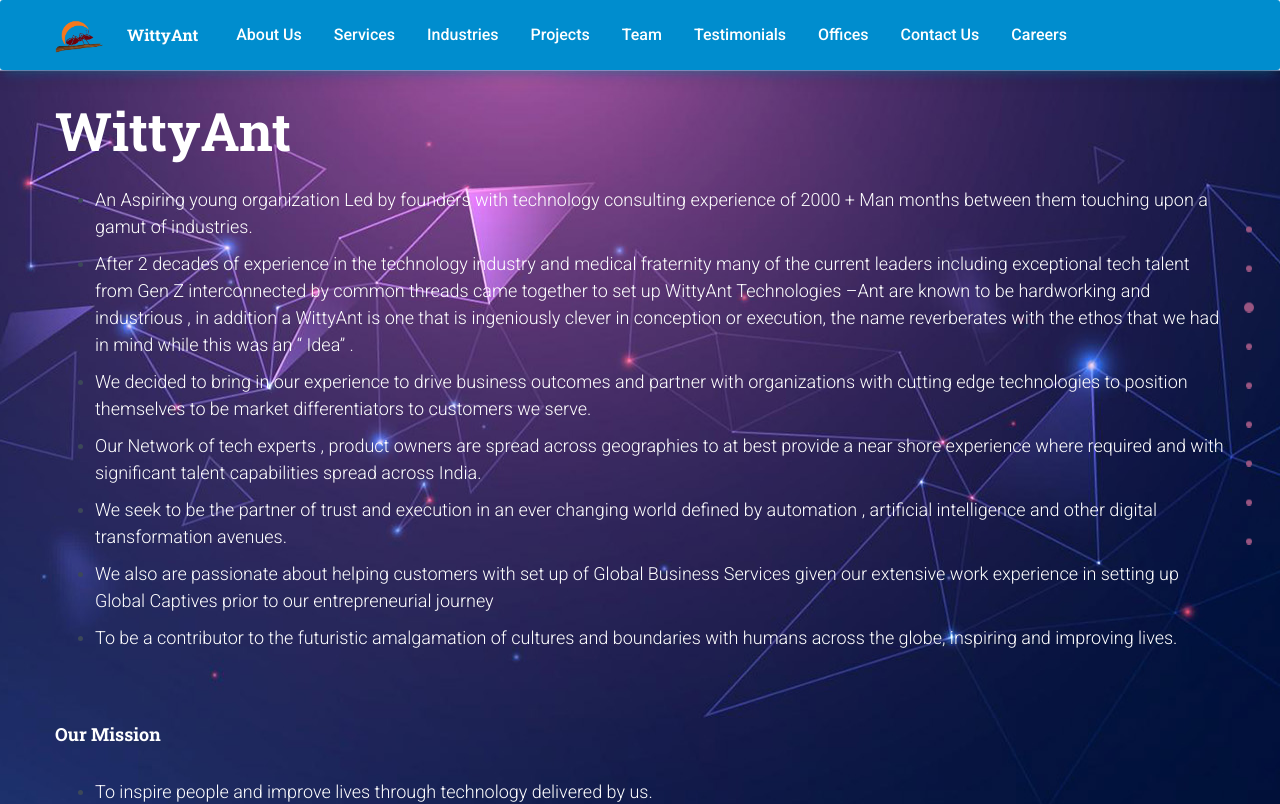
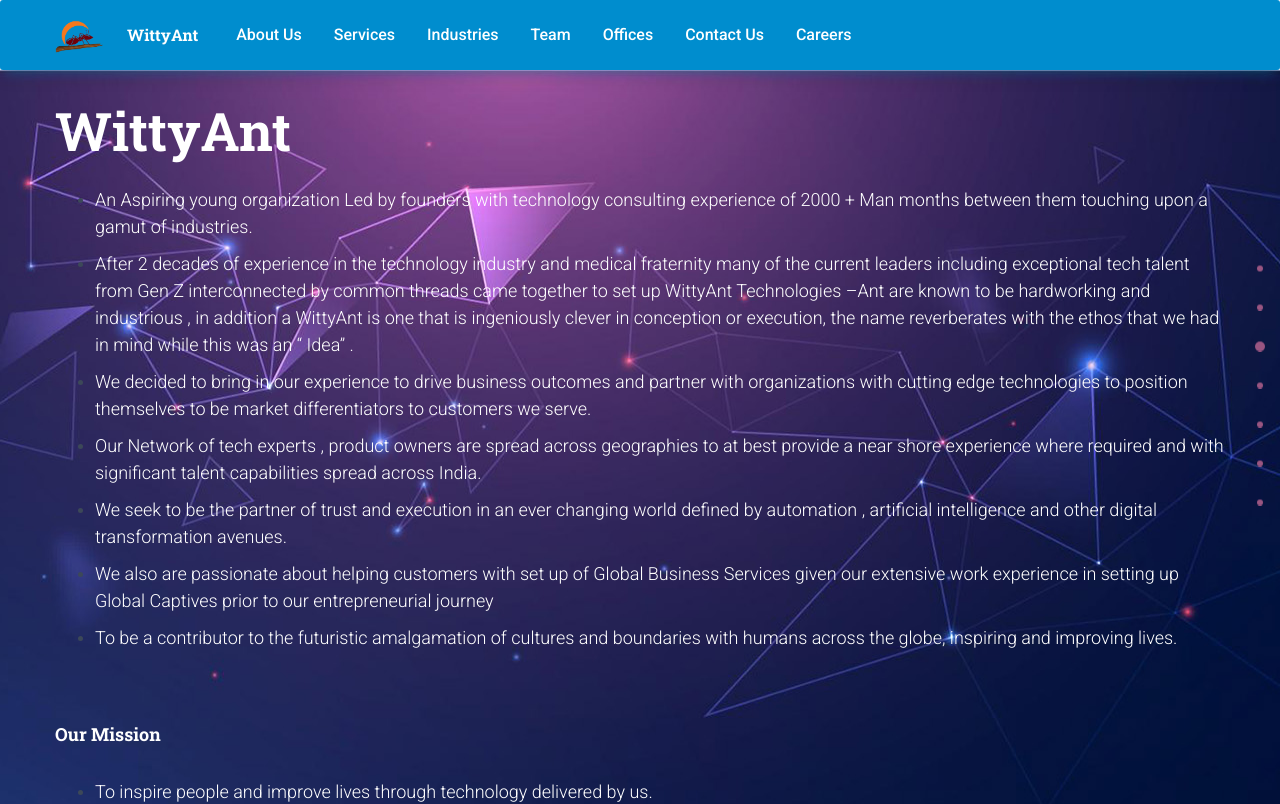
Before and after one commit to appsdevpreneur/wittyant, a Next.js app: page /sections in a window 1280 px wide. Shown: the top 804 px of the page. Built offline with nearby package versions, Linux system fonts and the light colour scheme.

Commit message:
OMMNTED TESTIMONIALS - PROJECTS ACCOMPLISHED SECTIONS

```diff
--- a/components/Header/HeaderLinks.js
+++ b/components/Header/HeaderLinks.js
@@ -135,22 +135,14 @@
           Industries
         </a>
       </Link>
-      {/* <Link href="/sections#technology">
-        <a
-          className={classes.dropdownLink}
-          onClick={(e) => smoothScroll(e, "technology")}
-        >
-          Technology
-        </a>
-      </Link> */}
-      <Link href="/sections#projects">
+      {/* <Link href="/sections#projects">
         <a
           className={classes.dropdownLink}
           onClick={(e) => smoothScroll(e, "projects")}
         >
           Projects
         </a>
-      </Link>
+      </Link> */}
       <Link href="/sections#teams">
         <a
           className={classes.dropdownLink}
@@ -159,14 +151,14 @@
           Team
         </a>
       </Link>
-      <Link href="/sections#testimonials">
+      {/* <Link href="/sections#testimonials">
         <a
           className={classes.dropdownLink}
           onClick={(e) => smoothScroll(e, "testimonials")}
         >
           Testimonials
         </a>
-      </Link>
+      </Link> */}
       <Link href="/sections#offices">
         <a
           className={classes.dropdownLink}
--- a/pages-sections/sections-page/SectionProjects.js
+++ b/pages-sections/sections-page/SectionProjects.js
@@ -14,12 +14,8 @@
 // core components
 import GridContainer from "/components/Grid/GridContainer.js";
 import GridItem from "/components/Grid/GridItem.js";
-import NavPills from "/components/NavPills/NavPills.js";
 import Card from "/components/Card/Card.js";
 import CardBody from "/components/Card/CardBody.js";
-import CardHeader from "/components/Card/CardHeader.js";
-import Button from "/components/CustomButtons/Button.js";
-import Muted from "/components/Typography/Muted.js";
 import InfoArea from "/components/InfoArea/InfoArea.js";
 import Badge from "/components/Badge/Badge.js";
 
--- a/pages-sections/sections-page/SectionTeams.js
+++ b/pages-sections/sections-page/SectionTeams.js
@@ -3,11 +3,7 @@
 import GridContainer from "/components/Grid/GridContainer.js";
 import GridItem from "/components/Grid/GridItem.js";
 import Card from "/components/Card/Card.js";
-import CardAvatar from "/components/Card/CardAvatar.js";
-import CardHeader from "/components/Card/CardHeader.js";
 import CardBody from "/components/Card/CardBody.js";
-import CardFooter from "/components/Card/CardFooter.js";
-import Button from "/components/CustomButtons/Button.js";
 import Muted from "/components/Typography/Muted.js";
 
 import teamsStyle from "/styles/jss/witty-ant/pages/sectionsSections/teamsStyle.js";
--- a/pages/sections.js
+++ b/pages/sections.js
@@ -98,9 +98,9 @@
         <SectionServices id="services" />
         <SectionIndustries id="industries" />
         {/* <SectionTechnology id="technology" /> */}
-        <SectionProjects id="projects" />
+        {/* <SectionProjects id="projects" /> */}
         <SectionTeams id="teams" />
-        <SectionTestimonials id="testimonials" />
+        {/* <SectionTestimonials id="testimonials" /> */}
         <SectionOffices id="offices" />
         <SectionContacts id="contacts" />
         <SectionCareers id="careers" />
@@ -121,7 +121,8 @@
                 } else {
                   e.preventDefault();
                   smoothScroll("aboutus");
-                }}
+                }
+              }
               }
             >
               <span className="cd-dot" />
@@ -191,7 +192,7 @@
               <span className="cd-label">Technology</span>
             </a>
           </li> */}
-          <li>
+          {/* <li>
             <a
               href="#projects"
               data-number="4"
@@ -211,11 +212,11 @@
               <span className="cd-dot" />
               <span className="cd-label">Projects</span>
             </a>
-          </li>
+          </li> */}
           <li>
             <a
               href="#teams"
-              data-number="5"
+              data-number="4"
               className=""
               onClick={(e) => {
                 var isMobile = navigator.userAgent.match(
@@ -233,7 +234,7 @@
               <span className="cd-label">Teams</span>
             </a>
           </li>
-          <li>
+          {/* <li>
             <a
               href="#testimonials"
               data-number="6"
@@ -253,11 +254,11 @@
               <span className="cd-dot" />
               <span className="cd-label">Testimonials</span>
             </a>
-          </li>
+          </li> */}
           <li>
             <a
               href="#offices"
-              data-number="7"
+              data-number="5"
               className=""
               onClick={(e) => {
                 var isMobile = navigator.userAgent.match(
@@ -278,7 +279,7 @@
           <li>
             <a
               href="#contacts"
-              data-number="8"
+              data-number="6"
               className=""
               onClick={(e) => {
                 var isMobile = navigator.userAgent.match(
@@ -299,7 +300,7 @@
           <li>
             <a
               href="#careers"
-              data-number="9"
+              data-number="7"
               className=""
               onClick={(e) => {
                 var isMobile = navigator.userAgent.match(
@@ -342,7 +343,7 @@
               >
                 <i className="fab fa-instagram" />
               </Button>
-                  <Button   href="https://www.facebook.com/people/WittyAnt/100094870993690"
+              <Button href="https://www.facebook.com/people/WittyAnt/100094870993690"
                 justIcon simple color="facebook">
                 <i className="fab fa-facebook-square" />
               </Button>
@@ -353,7 +354,7 @@
               <a
                 href="  "
                 target="_blank"
-                   style={{color: "gray"}}
+                style={{ color: "gray" }}
               >
                 WittyAnt
               </a>{" "}
```
Also changed, not shown: pages-sections/sections-page/SectionAboutUs.js (+0 -10 lines), pages-sections/sections-page/SectionOffices.js (+0 -9 lines), pages-sections/sections-page/SectionServices.js (+2 -12 lines). Lines whose indentation alone changed are shown as unchanged.
